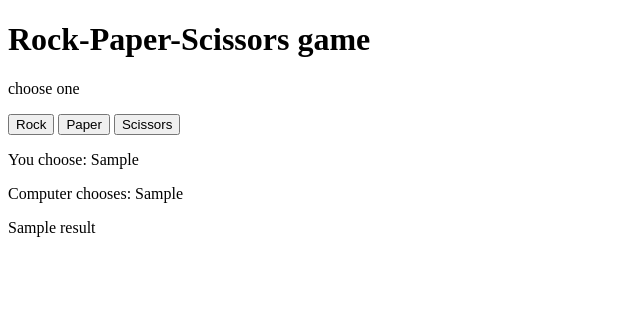
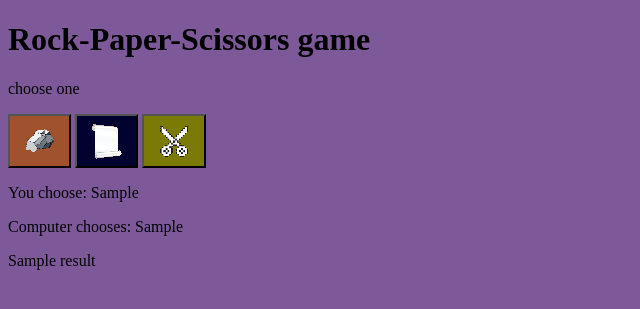
Before and after one commit to favoursamuel-dotcom/rock-paper-scissors, a Flask app: template templates/index.html in a window 1280 px wide. Shown: the top 309 px of the page, without its empty margins (0-640 px from the left). Run offline with Flask 3, Linux system fonts and the light colour scheme; the template is opened without the code that fills it: most values are stand-ins (such as "Sample title", 1, 10 or a date in 2020).

Commit message:
Styled the webpage

```diff
--- a/app.py
+++ b/app.py
@@ -1,20 +1,42 @@
 import random
 from flask import Flask, render_template, request
+# import PIL as Image
+# import io
 
 app = Flask(__name__)
 @app.route("/", methods=["GET", "POST"])
 
 def home():
-    choice = request.form.get("choice")
-    choices = ["rock", "paper", "scissors"]
-    computer_choice = random.choice(choices)
-    result = winner(choice, computer_choice)
+    choice = None
+    computer_choice = None
+    result = None
+    # paper = None
+    # rock = None
+    # scissors = None
+
     if request.method == "POST":
-        return render_template("index.html",
-            result=result,
-            players_choice=choice,
-            computer_choice=computer_choice
-        )
+        choice = request.form.get("choice")
+        choices = ["rock", "paper", "scissors"]
+        computer_choice = random.choice(choices)
+        result = winner(choice, computer_choice)
+        # paper = request.files["Images/paper.svg"]
+        # rock = request.files["Images/rock.svg"]
+        # scissors = request.files["Images/scissors.svg"]
+    # images = [paper, rock, scissors]
+    # for i, image in enumerate(images):
+    #     img_byte = image.read()
+    #     img = Image.open(io.BytesIO(img_byte))
+    #     images[i] = img
+
+    return render_template(
+        "index.html",
+        result=result,
+        players_choice=choice,
+        computer_choice=computer_choice,
+        # paper_img=images[0],
+        # rock_img=images[1],
+        # scissors_img=images[2],
+    )
 
 def winner(players_choice, computer_choice):
 
--- a/static/style.css
+++ b/static/style.css
@@ -0,0 +1,31 @@
+body {
+  background-color: rgba(69, 18, 110, 0.699);
+}
+
+.rock {
+  background-image: url("Images/rock.svg");
+  background-position: center;
+  background-color: sienna;
+  background-size: 50%;
+  background-repeat: no-repeat;
+  width: 5%;
+  padding: 2%;
+}
+.paper {
+  background-image: url("Images/paper.svg");
+  background-color: rgb(2, 2, 48);
+  background-position: center;
+  background-size: 50%;
+  background-repeat: no-repeat;
+  width: 5%;
+  padding: 2%;
+}
+.scissors {
+  background-image: url("Images/scissors.svg");
+  background-color: rgb(122, 122, 5);
+  background-position: center;
+  background-size: 50%;
+  background-repeat: no-repeat;
+  width: 5%;
+  padding: 2%;
+}
--- a/templates/index.html
+++ b/templates/index.html
@@ -1,22 +1,27 @@
-<!DOCTYPE html>
+<!doctype html>
 <html lang="en">
   <head>
-    <meta charset="UTF-8">
-    <meta name="viewport" content="width=device-width, initial-scale=1.0">
+    <meta charset="UTF-8" />
+    <meta name="viewport" content="width=device-width, initial-scale=1.0" />
     <title>Rock-paper-scissors game</title>
+    <link
+      rel="stylesheet"
+      href="{{ url_for('static', filename='style.css') }}" />
   </head>
   <body>
+    <div class="overlay">
       <h1>Rock-Paper-Scissors game</h1>
       <p>choose one</p>
       <form action="/" method="POST">
         <div>
-            <button name="choice" value="rock" type="submit">Rock</button>
-            <button name="choice" value="paper" type="submit">Paper</button>
-            <button name="choice" value="scissors" type="submit">Scissors</button>
+          <button name="choice" value="rock" type="submit" class="rock"> </button>
+          <button name="choice" value="paper" type="submit" class="paper"> </button>
+          <button name="choice" value="scissors" type="submit" class="scissors"> </button>
         </div>
       </form>
-    <p> You choose: {{ players_choice }}</p>
+      <p>You choose: {{ players_choice }}</p>
       <p>Computer chooses: {{ computer_choice }}</p>
       <p>{{ result }}</p>
+    </div>
   </body>
 </html>
```
Also changed, not shown: static/Images/paper.svg (added), static/Images/rock.svg (added), static/Images/scissors.svg (added). Lines whose indentation alone changed are shown as unchanged.
